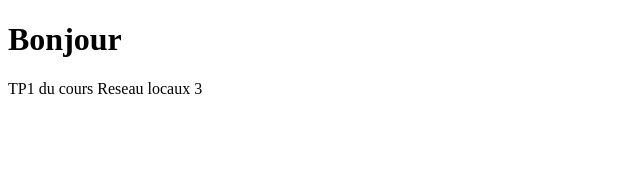
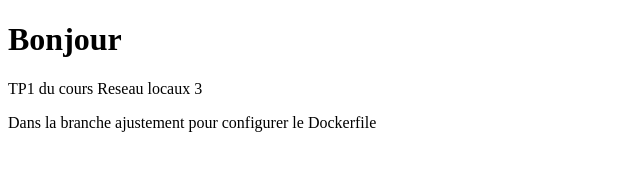
Before and after one commit to chrisfrattaroli/TP1, a plain HTML site: page index.html in a window 1280 px wide. Shown: the whole page, without its empty margins (0-640 px from the left). Drawn offline with Linux system fonts and the light colour scheme.

Commit message:
New index file

```diff
--- a/index.html
+++ b/index.html
@@ -7,5 +7,6 @@
 <body>
  <h1>Bonjour</h1>
   <p>TP1 du cours Reseau locaux 3</p>
+  <p>Dans la branche ajustement pour configurer le Dockerfile</p>
 </body>
 </html>
```
